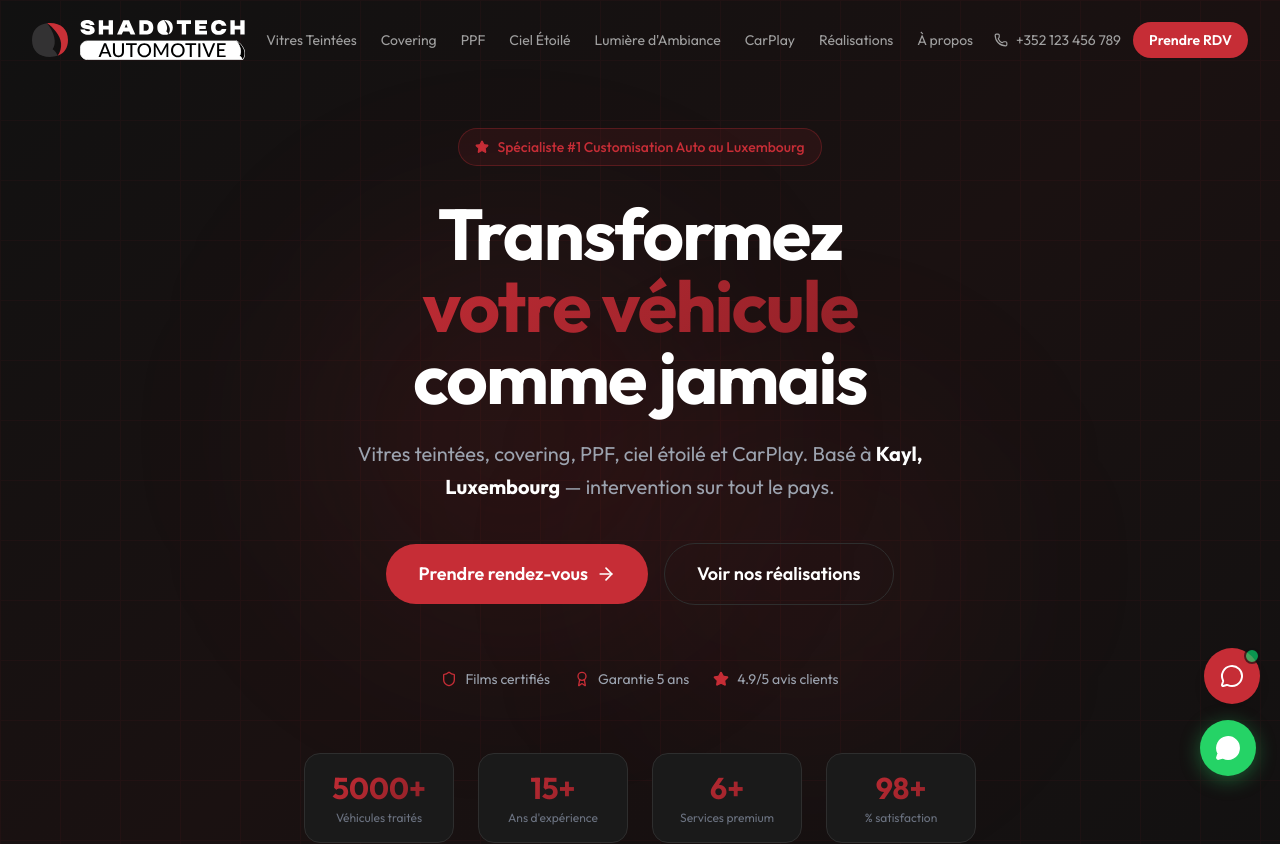
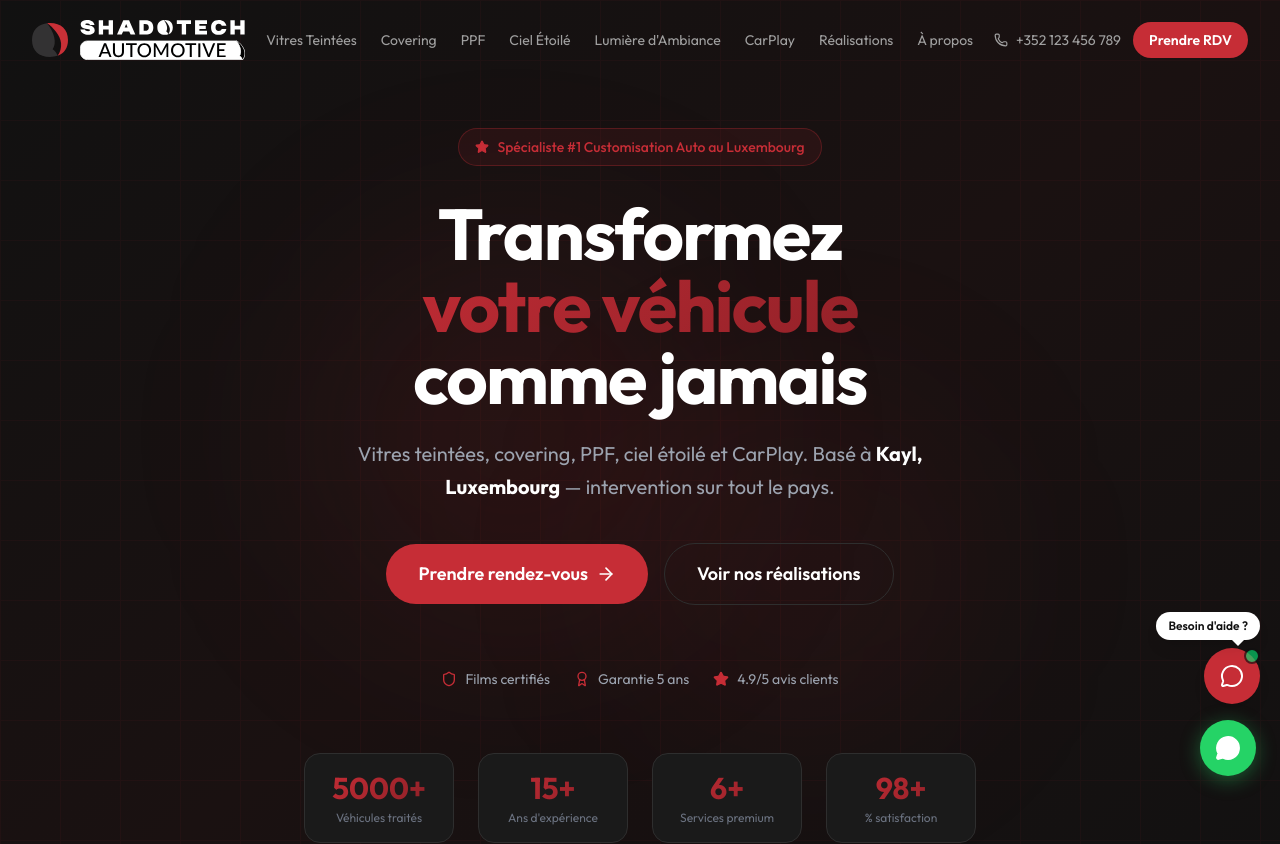
Before and after one commit to rjrjrj-ship-it/shadotech-automotive, a Next.js app: page / in a window 1280 px wide. Shown: the top 844 px of the page. Built offline with nearby package versions, Linux system fonts and the light colour scheme.

Commit message:
feat: add Besoin d'aide bubble above chatbot button

```diff
--- a/src/components/ui/ChatBot.tsx
+++ b/src/components/ui/ChatBot.tsx
@@ -350,6 +350,11 @@ export function ChatBot() {
         {hasNewMsg && (
           <span className="absolute top-0 right-0 w-4 h-4 bg-green-400 rounded-full border-2 border-[#111111] animate-pulse" />
         )}
+        {/* Bulle "Besoin d'aide ?" */}
+        <span className="absolute bottom-16 right-0 bg-white text-[#111111] text-xs font-semibold px-3 py-1.5 rounded-2xl shadow-lg whitespace-nowrap pointer-events-none">
+          Besoin d&apos;aide ?
+          <span className="absolute bottom-[-6px] right-4 w-0 h-0 border-l-[6px] border-l-transparent border-r-[6px] border-r-transparent border-t-[6px] border-t-white" />
+        </span>
       </button>
 
       {/* Chat window */}
```
